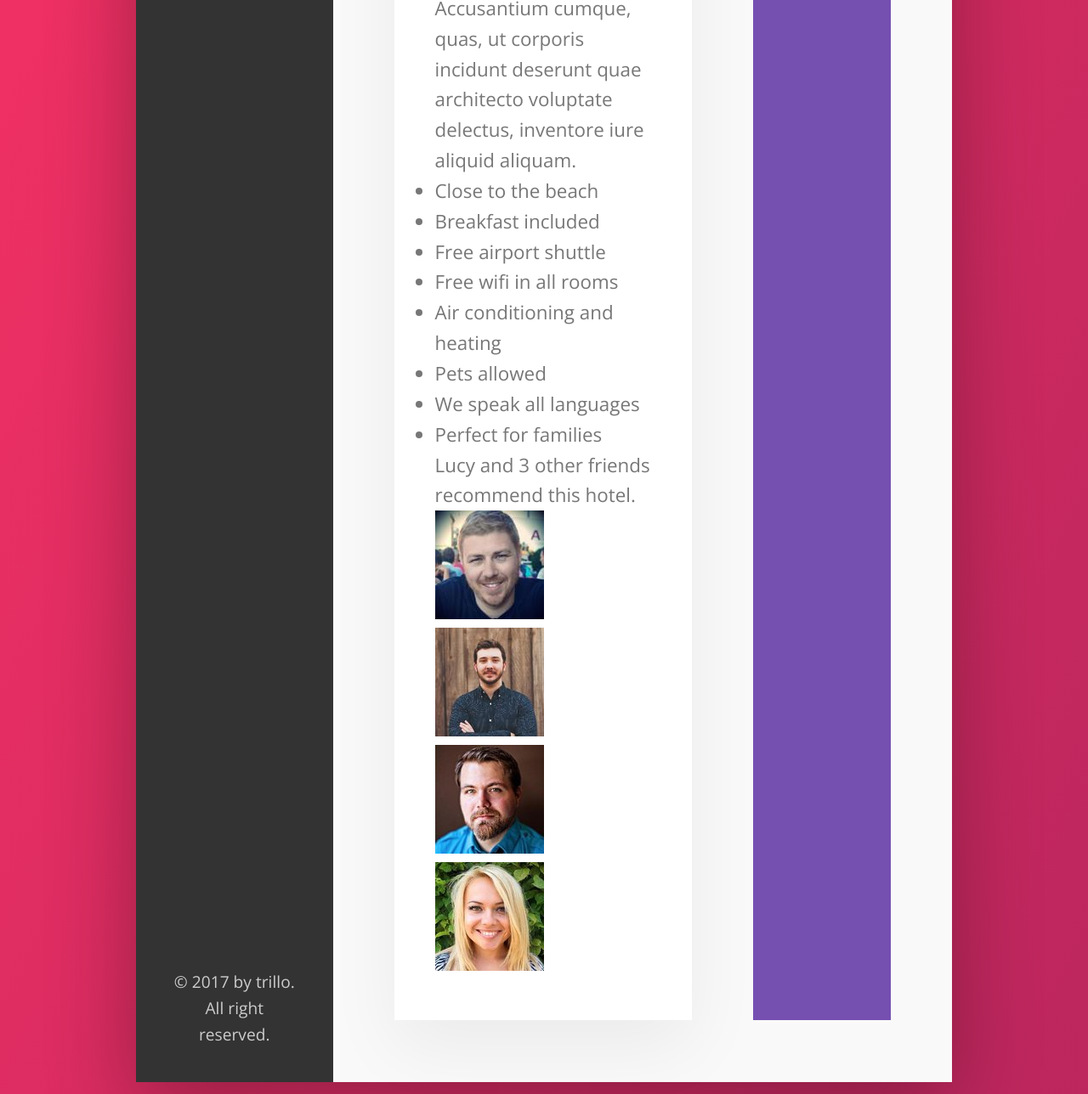
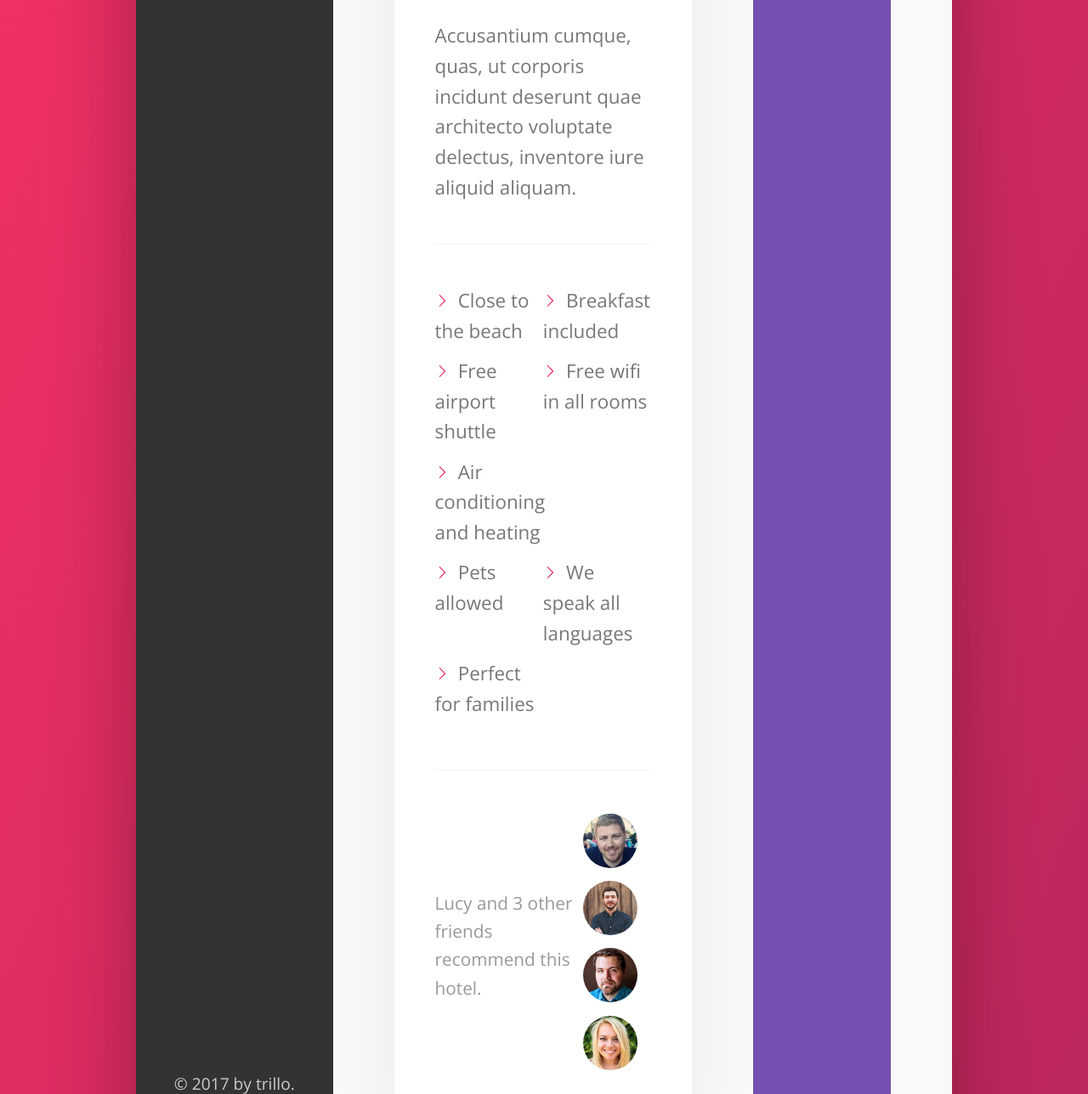
Before and after one commit to Sabrae/Trillo_CSS_Training, a website: page index.html in a window 1280 px wide. Shown: the part 1140-2428 px from the top of the page at 85% size. Drawn offline with nearby package versions, Linux system fonts and the light colour scheme; files that its build step writes are made by us from their sources.

Commit message:
description section was styling

```diff
--- a/sass/_components.scss
+++ b/sass/_components.scss
@@ -303,3 +303,79 @@
       box-shadow: none;
   }
 }
+
+////////////////////////////////////
+// PARAGRAPH
+.paragraph:not(:last-of-type){
+  margin-bottom: 2rem;
+
+}
+
+
+
+////////////////////////////////////
+// LIST
+.list {
+  list-style: none;
+  margin: 3rem 0;
+  padding: 3rem 0;
+  border-top: var(--line);
+  border-bottom: var(--line);
+
+  display: flex;
+  flex-wrap: wrap;
+
+  &__item {
+    flex: 0 0 50%;
+    margin-bottom: 0.7rem;
+  }
+
+  &__item::before {
+    content: "";
+    display: inline-block;
+    height: 1rem;
+    width: 1rem;
+    margin-right: 0.7rem;
+
+    //for old browsers
+    //background-image: url(../img/chevron-thin-right.svg);
+    //background-size: cover;
+
+    //newer browsers - masks
+    background-color: var(--color-primary);
+    -webkit-mask-image: url(../img/chevron-thin-right.svg);
+    -webkit-mask-size: cover;
+    mask-image: url(../img/chevron-thin-right.svg);
+    mask-size: cover;
+  }
+}
+
+////////////////////////////////////
+// RECOMMEND
+.recommend {
+  font-size: 1.3rem;
+  color: var(--color-gray-dark-3);
+
+  display: flex;
+  align-items: center;
+
+  &__count {
+    margin-right: auto;
+  }
+
+  &__friends {
+
+  }
+
+  &__photo {
+    box-sizing: content-box;
+    height: 4rem;
+    width: 4rem;
+    border-radius: 50%;
+    border: 3px solid #fff;
+
+    &:not(:last-child) {
+      margin-right: -1.5rem;
+    }
+  }
+}
```
Also changed, not shown: index.html (line endings or trailing spaces), sass/_layout.scss (line endings or trailing spaces).
